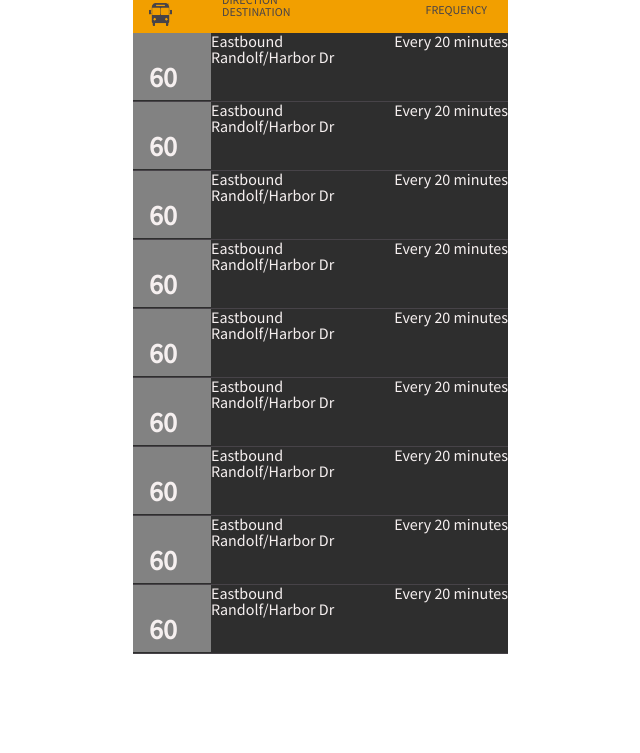
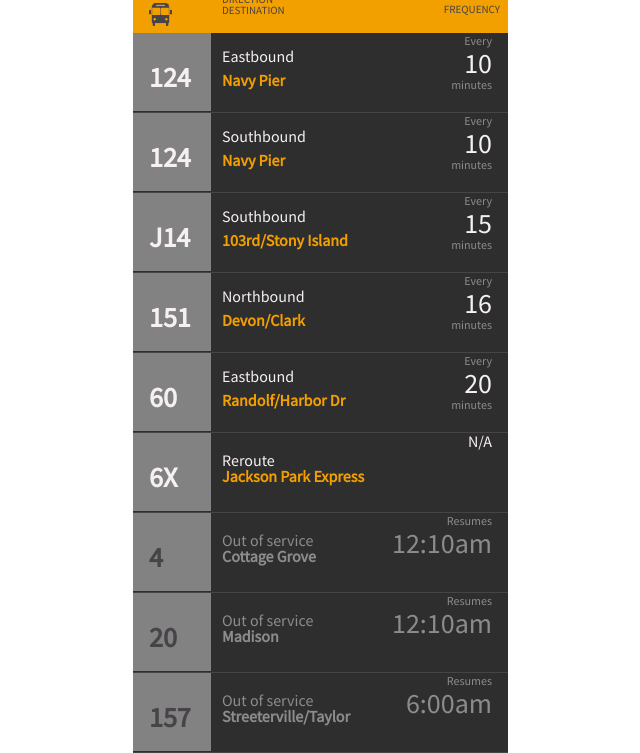
Before and after one commit to TamaraLong/Busy-Bus, a plain HTML site: page index.html in a window 1280 px wide. Shown: the part 122-875 px from the top of the page, without its empty margins (167-807 px from the left). Before the commit the page ends 800 px from the top, so only its background shows below. Drawn offline with Linux system fonts and the light colour scheme.

Commit message:
Enter bus specifics and begin working on out of service bus styling

```diff
--- a/css/style.css
+++ b/css/style.css
@@ -19,11 +19,6 @@ body {
   margin-left: 300px;
 }
 
-/* div {
-  width: 100%;
-  height: 5%;
-} */
-
 header {
   width: 100%;
   height: 116px;
@@ -33,25 +28,37 @@ header {
 h1 {
   font-size: 28px;
   color: #f6f0f0;
-  margin: 0 0 9px 16px;
+  margin: 15px 0 14px 16px;
 }
 
 h3 {
-  font-size: 12px;
+  font-size: 11px;
   color: #474348;
-  width: 22%;
   float: left;
   text-transform: uppercase;
 }
 
 p {
   color: #f6f0f0;
+  font-weight: lighter;
 }
 
 section {
   height: 85%;
 }
 
+/* Within the header */
+.statusbar {
+  height: 20px;
+}
+
+img.image2 {  /* back arrow icon */
+  width: 12px;
+  height: 20px;
+  margin: 17px 0 0 8px;
+}
+
+/* Orange label bar */
 .labelbar {
   display: flex;
   width: 100%;
@@ -59,65 +66,133 @@ section {
   background-color: #f29f00;
 }
 
+img.image3 {  /* bus vector */
+  width: 23px;
+  height: 23px;
+  margin: 9px 50px 9px 16px;
+}
+
 .frequency-label {
   margin-left: auto;
   padding: 10px 8px 0 0;
 }
 
+/* Full Bus element */
 .bus {
   background-color: #2e2e2e;
   color: #f6f0f0;
   display: flex;
   flex-wrap: wrap;
   width: 100%;
-  height: 69px;
+  height: 80px;
   border-bottom: 0.5px solid #474348;
+}
+
+/* Div making up the grey number box */
+.bus-number-box {
+  background-color: #828282;
+  height: 99%;
+  width: 78px;
 }
 
 .bus-number {
   padding: 30px 0 20px 16px;
   font-size: 28px;
   font-weight: bold;
+  align-items: center;
 }
 
-.bus-number-box {
+/* Divs containing bus direction and destination */
+.info {
+  flex: 2;
+  display: flex;
+  flex-direction: column;
+  padding-bottom: 10px;
+  padding-left: 11px;
+  justify-content: center;
+}
+
+.direction {
+  order: 0;
+  max-height: 14px;
+  margin-bottom: 10px;
+}
+
+.destination {
+  font-size: 16px;
+  font-weight: bold;
+  color: #f29f00;
+}
+
+/* Divs containing frequency and bus times */
+.time {
+  flex: 1;
+  display: flex;
+  flex-direction: column;
+  padding-bottom: 10px;
+  padding-right: 16px;
+  text-align: right;
+}
+
+.every {
+  font-size: 12px;
+  margin-top: 2px;
+  color: #8c8c8c;
+}
+
+.twenty {
+  font-size: 28px;
+  margin: 2px 0;
+}
+
+.minutes {
+  font-size: 12px;
+  margin-bottom: 2px;
+  color: #8c8c8c;
+}
+
+/* Styling for rerouted bus */
+.reroute {
+
+}
+
+.na {
+  justify-content: center;
+}
+
+/* Stlying for out of service buses */
+.ofs {
+  color: #8c8c8c;
+  font-size: 16px;
+  font-weight: bold;
+}
+
+.oos-bus-number-box {
   background-color: #828282;
   height: 99%;
   width: 78px;
 }
 
-.frequency {
-  margin-left: auto;
-  word-wrap: break-word;
+.oos-bus-number {
+  padding: 30px 0 20px 16px;
+  font-size: 28px;
+  font-weight: bold;
+  align-items: center;
+  color: #474348;
 }
 
-.direction {
-  order: 0;
-  max-height: 14px;
+.resumes {
+  font-size: 12px;
+  margin-top: 2px;
+  color: #8c8c8c;
 }
 
-br.destination {
-  font-size: 16px;
-  font-weight: bold;
-  color: #f29f00;
+.resumetime {
+  font-size: 28px;
+  margin: 2px 0;
+  color: #8c8c8c;
 }
 
-/* iOS status bar image */
-img.image1 {
-  width: 100%;
-  height: 5%;
+.out-of-service {
+  color: #8c8c8c;
 }
-
-/* back arrow icon */
-img.image2 {
-  width: 12px;
-  height: 20px;
-  margin: 17px 0 0 8px;
-}
-
-/* bus vector */
-img.image3 {
-  width: 23px;
-  height: 23px;
-  margin: 9px 50px 9px 16px;
-}
--- a/index.html
+++ b/index.html
@@ -12,8 +12,6 @@
   <body>
     <header>
       <div class="statusbar">
-        <img src="/images/bb_statusbar.png"
-        class="image1" alt="iOS statusbar"/>
       </div>
       <nav>
         <img src="/images/bb_arrow.png"
@@ -24,72 +22,130 @@
     <div class="labelbar">
       <img src="/images/bb_bus.png"
       class="image3" alt="Bus icon"/>
-      <h3 class="dd-label">Direction<br>Destination<br></h3>
+      <h3 class="dd-label">Direction<br>Destination</h3>
       <h3 class="frequency-label">Frequency</h3>
     </div>
     <section>
       <div class="bus">
         <div class="bus-number-box">
-          <p class="bus-number">60</p>
+          <p class="bus-number">124</p>
         </div>
-        <p class="direction">Eastbound<br class="destination">Randolf/Harbor Dr<br></p>
-        <p class="frequency">Every 20 minutes</p>
+        <div class='info'>
+          <p class="direction">Eastbound</p>
+          <p class="destination">Navy Pier</p>
+        </div>
+        <div class="time">
+          <p class="every">Every</p>
+          <p class ="twenty">10</p>
+          <p class="minutes">minutes</p>
+        </div>
+      </div>
+      <div class="bus">
+        <div class="bus-number-box">
+          <p class="bus-number">124</p>
+        </div>
+        <div class='info'>
+          <p class="direction">Southbound</p>
+          <p class="destination">Navy Pier</p>
+        </div>
+        <div class="time">
+          <p class="every">Every</p>
+          <p class ="twenty">10</p>
+          <p class="minutes">minutes</p>
+        </div>
+      </div>
+      <div class="bus">
+        <div class="bus-number-box">
+          <p class="bus-number">J14</p>
+        </div>
+        <div class='info'>
+          <p class="direction">Southbound</p>
+          <p class="destination">103rd/Stony Island</p>
+        </div>
+        <div class="time">
+          <p class="every">Every</p>
+          <p class ="twenty">15</p>
+          <p class="minutes">minutes</p>
+        </div>
+      </div>
+      <div class="bus">
+        <div class="bus-number-box">
+          <p class="bus-number">151</p>
+        </div>
+        <div class='info'>
+          <p class="direction">Northbound</p>
+          <p class="destination">Devon/Clark</p>
+        </div>
+        <div class="time">
+          <p class="every">Every</p>
+          <p class ="twenty">16</p>
+          <p class="minutes">minutes</p>
+        </div>
       </div>
       <div class="bus">
         <div class="bus-number-box">
           <p class="bus-number">60</p>
         </div>
-        <p class="direction">Eastbound<br class="destination">Randolf/Harbor Dr<br></p>
-        <p class="frequency">Every 20 minutes</p>
+        <div class='info'>
+          <p class="direction">Eastbound</p>
+          <p class="destination">Randolf/Harbor Dr</p>
+        </div>
+        <div class="time">
+          <p class="every">Every</p>
+          <p class ="twenty">20</p>
+          <p class="minutes">minutes</p>
+        </div>
       </div>
       <div class="bus">
         <div class="bus-number-box">
-          <p class="bus-number">60</p>
+          <p class="bus-number">6X</p>
         </div>
-        <p class="direction">Eastbound<br class="destination">Randolf/Harbor Dr<br></p>
-        <p class="frequency">Every 20 minutes</p>
+        <div class='info'>
+          <p class="reroute">Reroute</p>
+          <p class="destination">Jackson Park Express</p>
+        </div>
+        <div class="time">
+          <p class ="na">N/A</p>
+        </div>
       </div>
       <div class="bus">
-        <div class="bus-number-box">
-          <p class="bus-number">60</p>
+        <div class="oos-bus-number-box">
+          <p class="oos-bus-number">4</p>
         </div>
-        <p class="direction">Eastbound<br class="destination">Randolf/Harbor Dr<br></p>
-        <p class="frequency">Every 20 minutes</p>
+        <div class='info'>
+          <p class="out-of-service">Out of service</p>
+          <p class="ofs">Cottage Grove</p>
+        </div>
+        <div class="time">
+          <p class="resumes">Resumes</p>
+          <p class ="resumetime">12:10am</p>
+        </div>
       </div>
       <div class="bus">
-        <div class="bus-number-box">
-          <p class="bus-number">60</p>
+        <div class="oos-bus-number-box">
+          <p class="oos-bus-number">20</p>
         </div>
-        <p class="direction">Eastbound<br class="destination">Randolf/Harbor Dr<br></p>
-        <p class="frequency">Every 20 minutes</p>
+        <div class='info'>
+          <p class="out-of-service">Out of service</p>
+          <p class="ofs">Madison</p>
+        </div>
+        <div class="time">
+          <p class="resumes">Resumes</p>
+          <p class ="resumetime">12:10am</p>
+        </div>
       </div>
       <div class="bus">
-        <div class="bus-number-box">
-          <p class="bus-number">60</p>
+        <div class="oos-bus-number-box">
+          <p class="oos-bus-number">157</p>
         </div>
-        <p class="direction">Eastbound<br class="destination">Randolf/Harbor Dr<br></p>
-        <p class="frequency">Every 20 minutes</p>
-      </div>
-      <div class="bus">
-        <div class="bus-number-box">
-          <p class="bus-number">60</p>
+        <div class='info'>
+          <p class="out-of-service">Out of service</p>
+          <p class="ofs">Streeterville/Taylor</p>
         </div>
-        <p class="direction">Eastbound<br class="destination">Randolf/Harbor Dr<br></p>
-        <p class="frequency">Every 20 minutes</p>
-      </div>
-      <div class="bus">
-        <div class="bus-number-box">
-          <p class="bus-number">60</p>
+        <div class="time">
+          <p class="resumes">Resumes</p>
+          <p class ="resumetime">6:00am</p>
         </div>
-        <p class="direction">Eastbound<br class="destination">Randolf/Harbor Dr<br></p>
-        <p class="frequency">Every 20 minutes</p>
-      </div>
-      <div class="bus">
-        <div class="bus-number-box">
-          <p class="bus-number">60</p>
-        </div>
-        <p class="direction">Eastbound<br class="destination">Randolf/Harbor Dr<br></p>
-        <p class="frequency">Every 20 minutes</p>
       </div>
     </section>
   </body>
```
Also changed, not shown: images/bb_outofservice.png (added).
